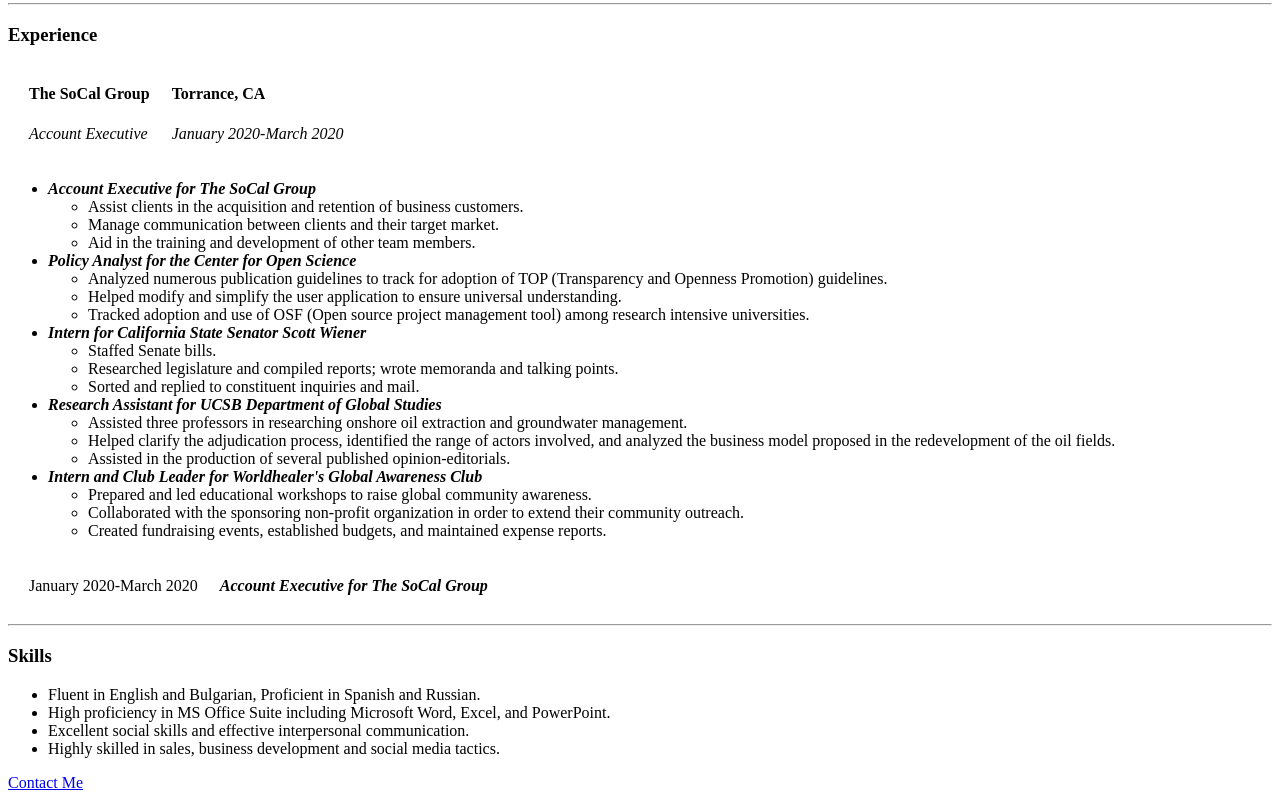
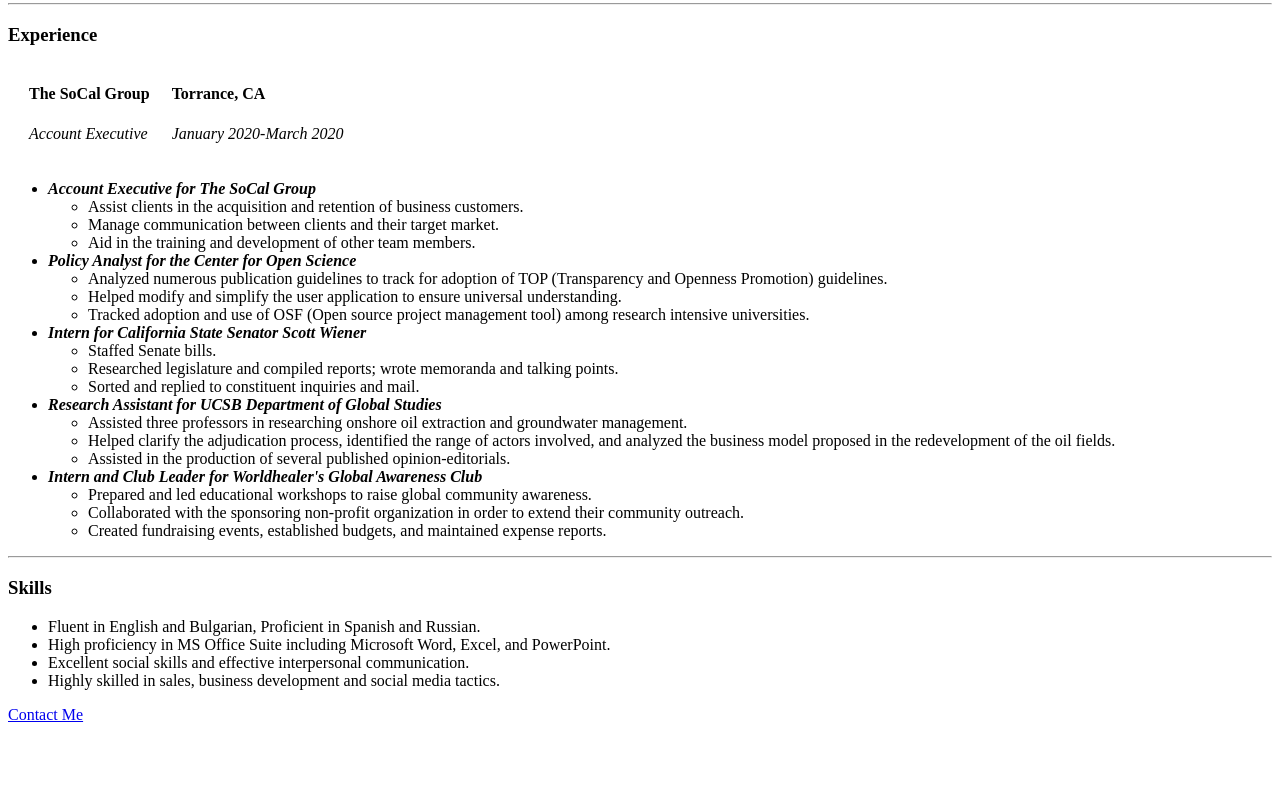
Before and after one commit to kalinabak/CV, a plain HTML site: page index.html in a window 1280 px wide. Shown: the part 579-1379 px from the top of the page. After the commit the page ends 1311 px from the top, so only its background shows below. Drawn offline with Linux system fonts and the light colour scheme.

Commit message:
New CV index

```diff
--- a/index.html
+++ b/index.html
@@ -76,12 +76,6 @@
       <li>Created fundraising events, established budgets, and maintained expense reports.</li>
     </ul>
 </ul>
-<table cellspacing="20">
-  <tr>
-    <td>January 2020-March 2020</td>
-    <td><em><strong>Account Executive for The SoCal Group</strong></em></td>
-  </tr>
-</table>
     <hr>
     <h3>Skills</h3>
     <ul>
```
